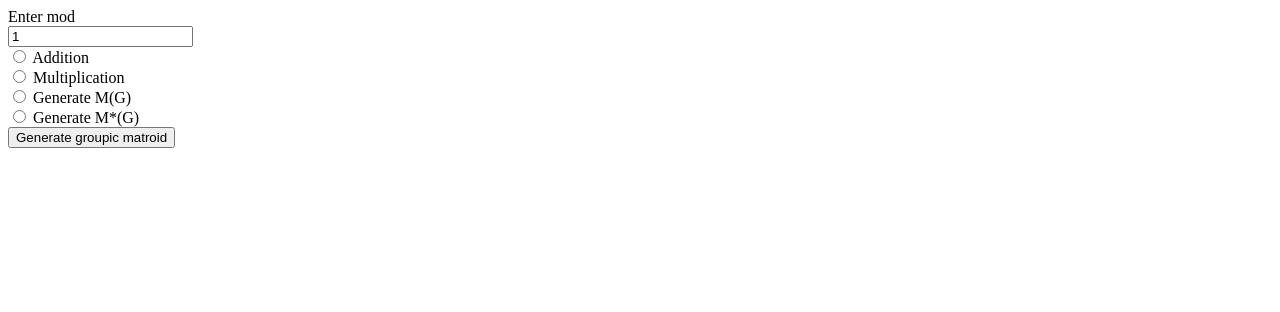
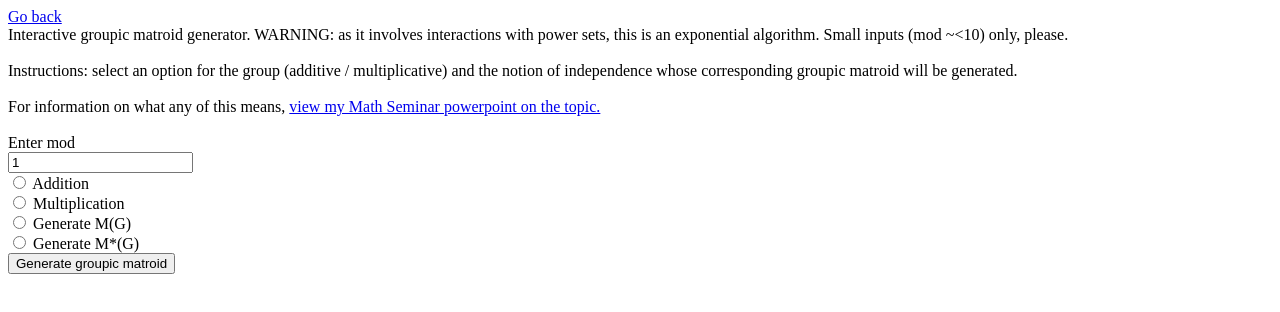
Before and after one commit to jgross11/jgross11.github.io, a plain HTML site: page GroupicMatroidGenerator.html in a window 1280 px wide. Drawn offline with Linux system fonts and the light colour scheme.

Commit message:
groupic matroid update
description, instructions, link to powerpoint

```diff
--- a/GroupicMatroidGenerator.html
+++ b/GroupicMatroidGenerator.html
@@ -4,6 +4,10 @@
     </title>
 
     <body>
+        <a href="index.html">Go back</a>
+        <div>Interactive groupic matroid generator. WARNING: as it involves interactions with power sets, this is an exponential algorithm. Small inputs (mod ~<10) only, please.</div><br>
+        <div>Instructions: select an option for the group (additive / multiplicative) and the notion of independence whose corresponding groupic matroid will be generated.</div><br>
+        <div>For information on what any of this means, <a href="MatroidsOnGroups_revised.pdf">view my Math Seminar powerpoint on the topic.</a></div><br>
         <label for="mod">Enter mod</label><br>
         <input type="number" id = "mod" value = 1 min = 1 step = 1><br>
 
```
Also changed, not shown: 1 other file.
